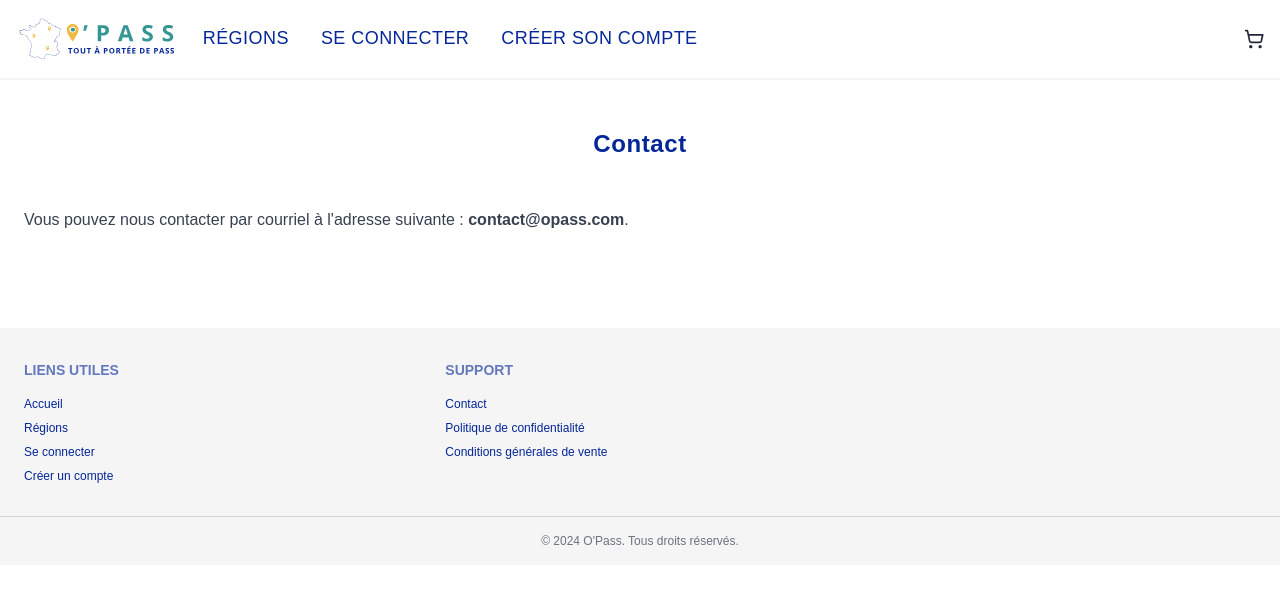
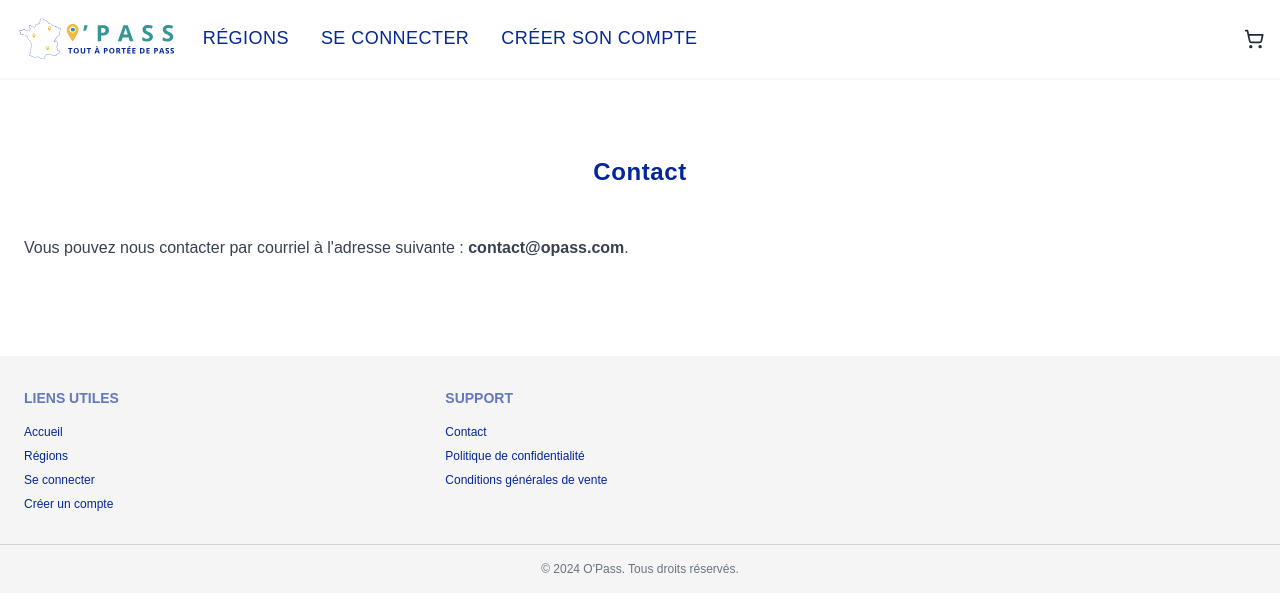
Before and after one commit to Ophelie22/opass, a React (Vite) app in the folder frontend/: page /contact in a window 1280 px wide. Shown: the top 612 px of the page. Built offline with nearby package versions, Linux system fonts and the light colour scheme.

Commit message:
fix: Correction du layout de l'application

```diff
--- a/frontend/src/App.tsx
+++ b/frontend/src/App.tsx
@@ -29,7 +29,7 @@ export const PAGE_SITE_DETAILS = ':siteId';
 
 function App() {
 	return (
-		<>
+		<div className="flex flex-col h-dvh overflow-y-auto">
 			<Header />
 			<Routes>
 				<Route path={PAGE_NOT_FOUND} element={<NotFound />} />
@@ -48,7 +48,7 @@ function App() {
 				</Route>
 			</Routes>
 			<Footer />
-		</>
+		</div>
 	);
 
 }
--- a/frontend/src/index.css
+++ b/frontend/src/index.css
@@ -3,7 +3,7 @@
 @tailwind utilities;
 
 .main {
-	@apply items-center px-6 mt-12 mb-24;
+	@apply items-center h-fit px-6 mt-12 mb-24;
 }
 
 .h1 {
```
